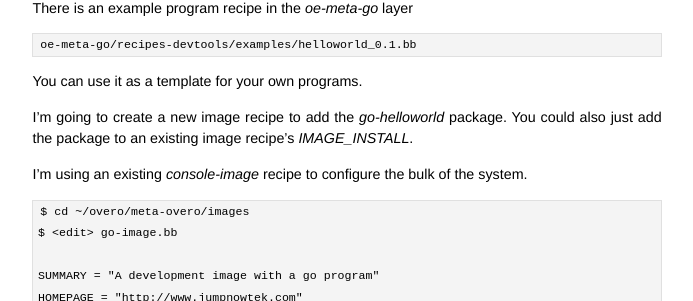
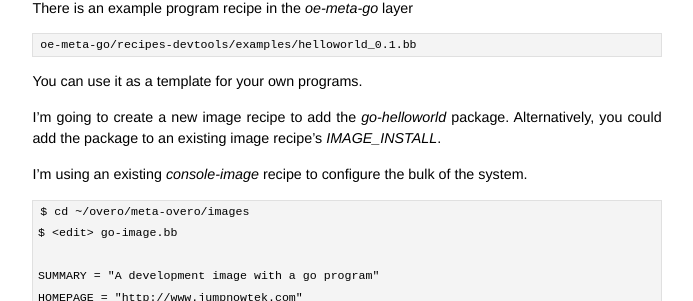
Before and after one commit to jumpnow/jumpnowtek-site, a Jekyll site: the page built from _posts/2014-10-20-Add-golang-support-to-a-Yocto-build.md, in a window 1280 px wide. Shown: the part 886-1187 px from the top of the page, without its empty margins (293-986 px from the left). Built offline with Jekyll 4.4.1, drawn with Linux system fonts in a browser that asks for light colours.

Commit message:
Tweaking golang post

```diff
--- a/_posts/2014-10-20-Add-golang-support-to-a-Yocto-build.md
+++ b/_posts/2014-10-20-Add-golang-support-to-a-Yocto-build.md
@@ -48,7 +48,7 @@ There is an example program recipe in the *oe-meta-go* layer
 
 You can use it as a template for your own programs.
 
-I'm going to create a new image recipe to add the *go-helloworld* package. You could also just add the package to an existing image recipe's *IMAGE_INSTALL*.
+I'm going to create a new image recipe to add the *go-helloworld* package. Alternatively, you could add the package to an existing image recipe's *IMAGE_INSTALL*.
 
 I'm using an existing *console-image* recipe to configure the bulk of the system.
 
```
